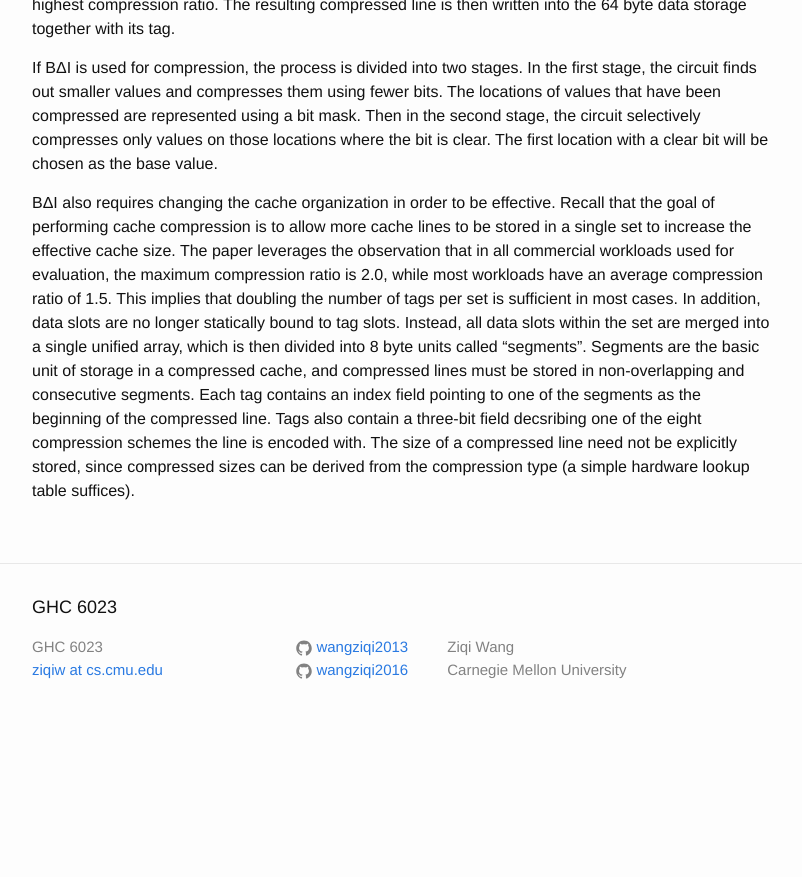
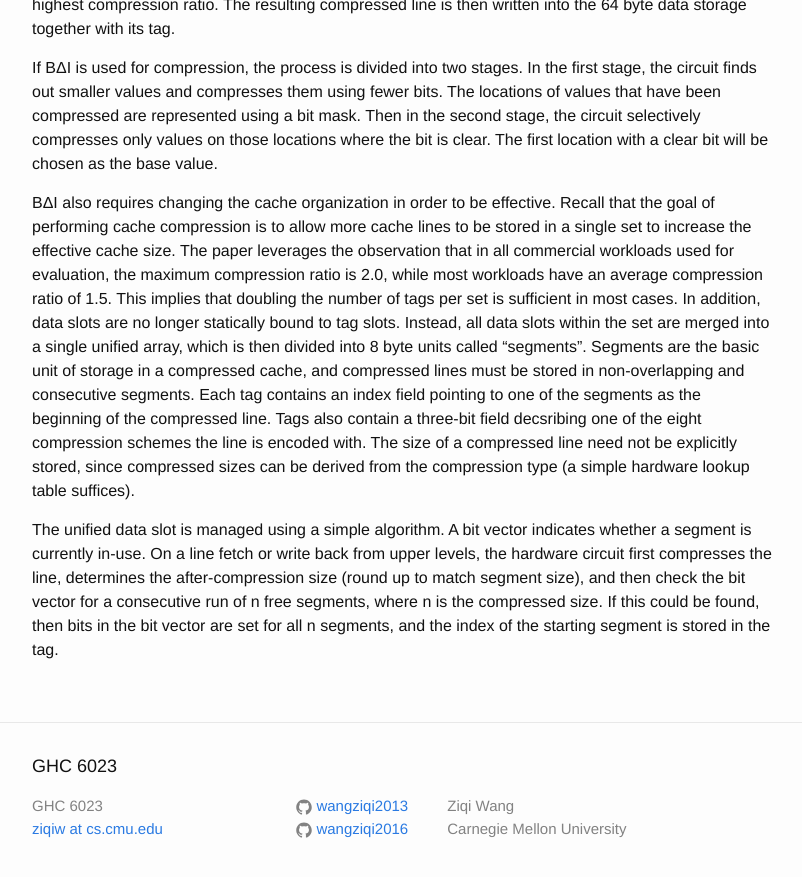
Before and after one commit to wangziqi2013/wangziqi2013.github.io, a Jekyll site: the page built from _posts/2018-05-21-Base-Delta-Immediate-Compression.markdown, in a window 1280 px wide and 900 px high, scrolled down 1783 px. Shown: the top 877 px of the window, without its empty margins (238-1040 px from the left). Built offline with Jekyll 4.4.1, drawn with Linux system fonts in a browser that asks for light colours; before the commit the page ends 2524 px from its top, so only the background shows below that.

Commit message:
Adding management algo

```diff
--- a/_posts/2018-05-21-Base-Delta-Immediate-Compression.markdown
+++ b/_posts/2018-05-21-Base-Delta-Immediate-Compression.markdown
@@ -79,3 +79,9 @@ Each tag contains an index field pointing to one of the segments as the beginnin
 Tags also contain a three-bit field decsribing one of the eight compression schemes the line is encoded with.
 The size of a compressed line need not be explicitly stored, since compressed sizes can be derived from
 the compression type (a simple hardware lookup table suffices).
+
+The unified data slot is managed using a simple algorithm. A bit vector indicates whether a segment is currently in-use.
+On a line fetch or write back from upper levels, the hardware circuit first compresses the line, determines the after-compression
+size (round up to match segment size), and then check the bit vector for a consecutive run of n free segments, where
+n is the compressed size. If this could be found, then bits in the bit vector are set for all n segments, and the index
+of the starting segment is stored in the tag.
```
